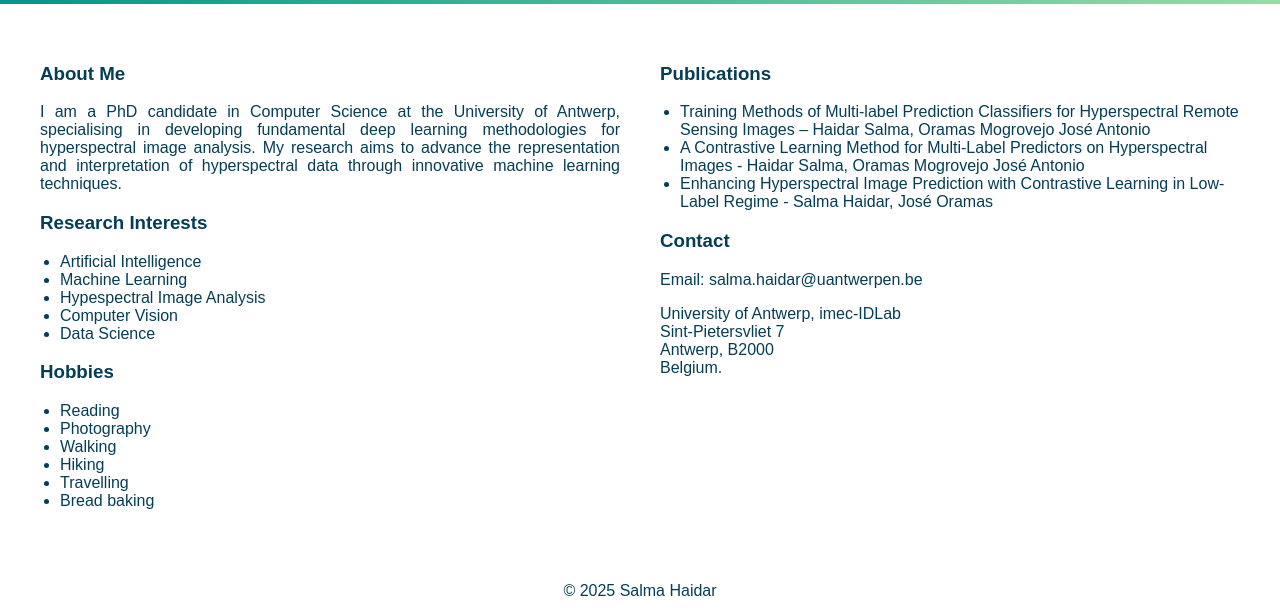
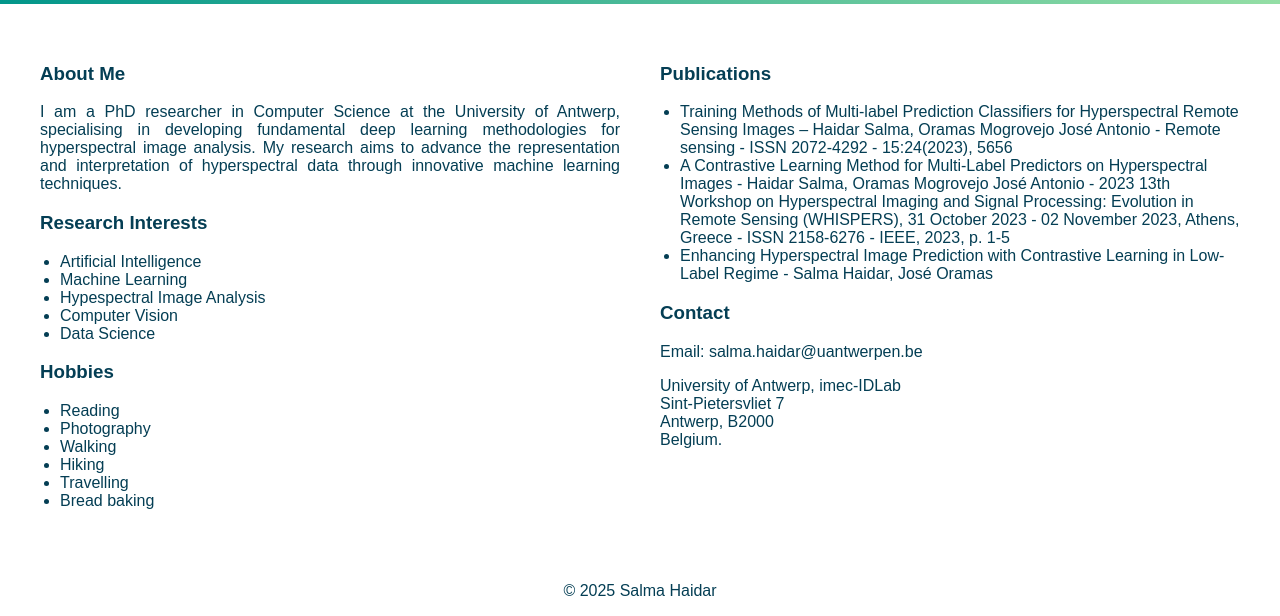
Before and after one commit to SalmaHaidar/SalmaHaidar.github.io, a plain HTML site: page index.html in a window 1280 px wide. Shown: the part 198-814 px from the top of the page. Drawn offline with Linux system fonts and the light colour scheme; some icons are missing.

Commit message:
updating publications venues

```diff
--- a/index.html
+++ b/index.html
@@ -36,7 +36,7 @@
         <div class="left-section">
             <section>
                 <h3>About Me</h3>
-                <p>I am a PhD candidate in Computer Science at the University of Antwerp, specialising in developing fundamental deep learning methodologies for hyperspectral image analysis. My research aims to advance the representation and interpretation of hyperspectral data through innovative machine learning techniques.</p>
+                <p>I am a PhD researcher in Computer Science at the University of Antwerp, specialising in developing fundamental deep learning methodologies for hyperspectral image analysis. My research aims to advance the representation and interpretation of hyperspectral data through innovative machine learning techniques.</p>
             </section>
             <section>
                 <h3>Research Interests</h3>
@@ -65,8 +65,8 @@
                 <h3>Publications</h3>
                 <ul>
                     <li><a href="https://www.mdpi.com/2072-4292/15/24/5656">Training Methods of Multi-label Prediction Classifiers for Hyperspectral Remote Sensing Images –
-                        Haidar Salma, Oramas Mogrovejo José Antonio</a></li>
-                    <li><a href="https://ieeexplore.ieee.org/document/10430726">A Contrastive Learning Method for Multi-Label Predictors on Hyperspectral Images - Haidar Salma, Oramas Mogrovejo José Antonio</a></li>
+                        Haidar Salma, Oramas Mogrovejo José Antonio - Remote sensing - ISSN 2072-4292 - 15:24(2023), 5656</a></li>
+                    <li><a href="https://ieeexplore.ieee.org/document/10430726">A Contrastive Learning Method for Multi-Label Predictors on Hyperspectral Images - Haidar Salma, Oramas Mogrovejo José Antonio - 2023 13th Workshop on Hyperspectral Imaging and Signal Processing: Evolution in Remote Sensing (WHISPERS), 31 October 2023 - 02 November 2023, Athens, Greece - ISSN 2158-6276 - IEEE, 2023, p. 1-5</a></li>
                     <li><a href="https://arxiv.org/abs/2410.07790">Enhancing Hyperspectral Image Prediction with Contrastive Learning in Low-Label Regime -
                         Salma Haidar, José Oramas</a></li>
                 </ul>
```
